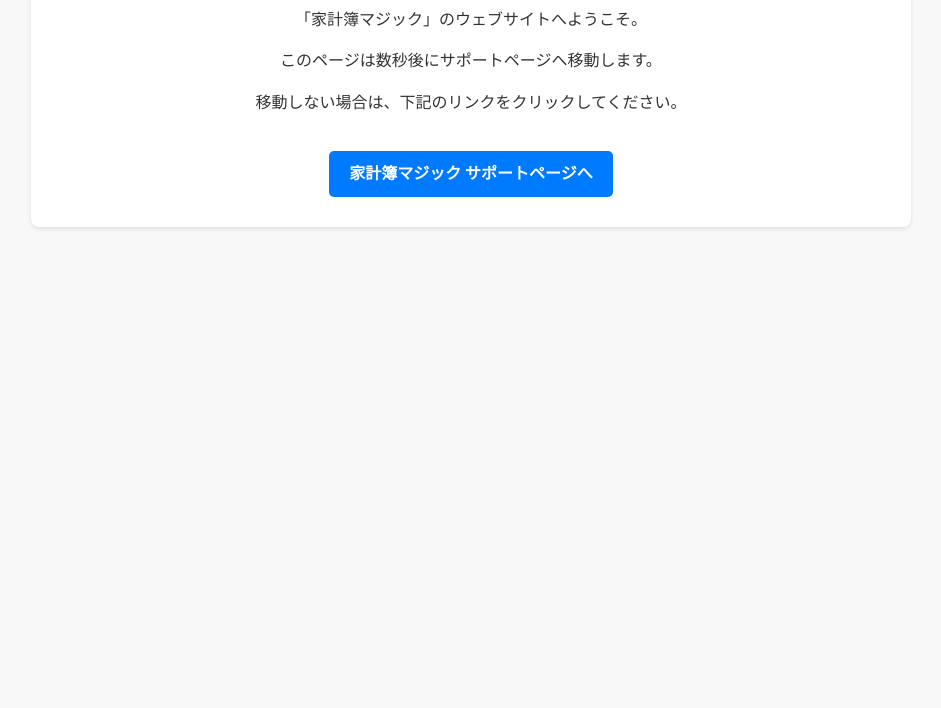
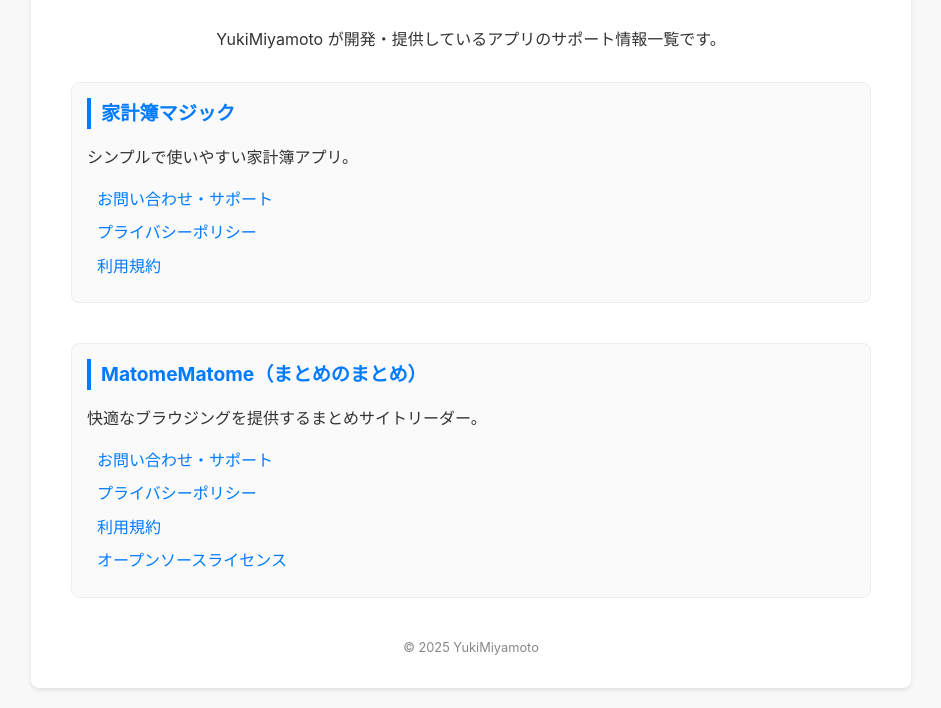
Before and after one commit to yukimiyamoto-project/yukimiyamoto-project.github.io, a plain HTML site: page index.html in a window 1280 px wide. Shown: the part 137-845 px from the top of the page, without its empty margins (169-1110 px from the left). Before the commit the page ends 800 px from the top, so only its background shows below. Drawn offline with Linux system fonts and the light colour scheme.

Commit message:
Update index.html

```diff
--- a/index.html
+++ b/index.html
@@ -3,11 +3,9 @@
 <head>
     <meta charset="UTF-8">
     <meta name="viewport" content="width=device-width, initial-scale=1.0">
-    <title>家計簿マジック</title>
-    <!-- 5秒後にサポートページにリダイレクトします -->
-    <meta http-equiv="refresh" content="5;url=https://yukimiyamoto-project.github.io/KakeiboMagic-legal/support.html">
+    <title>YukiMiyamoto Apps Support</title>
+    <!-- 自動リダイレクト（meta refresh）は削除しました -->
     <style>
-        /* サポートページと同じデザインを適用 */
         body {
             font-family: -apple-system, BlinkMacSystemFont, "Segoe UI", Roboto, "Helvetica Neue", Arial, sans-serif;
             line-height: 1.6;
@@ -20,41 +18,52 @@
             max-width: 800px;
             margin: 0 auto;
             background-color: #ffffff;
-            padding: 20px 40px;
+            padding: 30px 40px;
             border-radius: 8px;
             box-shadow: 0 2px 4px rgba(0,0,0,0.1);
-            text-align: center; /* 中央寄せにします */
         }
         h1 {
             border-bottom: 1px solid #eee;
             padding-bottom: 10px;
-            margin-bottom: 20px; /* 見出しの下に余白を追加 */
+            margin-bottom: 30px;
+            text-align: center;
         }
-        p {
-            margin-bottom: 10px; /* 段落の下に余白を追加 */
+        h2 {
+            font-size: 1.2em;
+            margin-top: 0;
+            color: #007aff;
+            border-left: 4px solid #007aff;
+            padding-left: 10px;
+        }
+        .app-section {
+            margin-bottom: 40px;
+            padding: 15px;
+            background-color: #fafafa;
+            border-radius: 8px;
+            border: 1px solid #eee;
+        }
+        ul {
+            list-style-type: none;
+            padding: 0;
+            margin: 10px 0 0 0;
+        }
+        li {
+            margin-bottom: 8px;
+            padding-left: 10px;
         }
         a {
             color: #007aff;
             text-decoration: none;
+            font-weight: 500;
         }
         a:hover {
             text-decoration: underline;
         }
-        /* リダイレクトリンク用のスタイル（少しボタン風に） */
-        .redirect-button {
-            display: inline-block;
-            background-color: #007aff; /* 青色の背景 */
-            color: white; /* 白い文字 */
-            padding: 10px 20px;
-            border-radius: 5px;
-            text-decoration: none;
-            font-weight: bold;
-            margin-top: 20px; /* 上部に余白 */
-            transition: background-color 0.3s ease; /* ホバー時のアニメーション */
-        }
-        .redirect-button:hover {
-            background-color: #0056b3; /* ホバーで少し暗く */
-            text-decoration: none;
+        footer {
+            text-align: center;
+            margin-top: 40px;
+            font-size: 0.8em;
+            color: #888;
         }
     </style>
 </head>
@@ -62,26 +71,37 @@
 
     <div class="container">
 
-        <h1>家計簿マジック</h1>
+        <h1>アプリサポートポータル</h1>
+        <p style="text-align: center; margin-bottom: 30px;">YukiMiyamoto が開発・提供しているアプリのサポート情報一覧です。</p>
 
-        <p>「家計簿マジック」のウェブサイトへようこそ。</p>
+        <!-- 家計簿マジック -->
+        <div class="app-section">
+            <h2>家計簿マジック</h2>
+            <p>シンプルで使いやすい家計簿アプリ。</p>
+            <ul>
+                <!-- 既存のURLに合わせています -->
+                <li><a href="https://yukimiyamoto-project.github.io/KakeiboMagic-legal/support.html">お問い合わせ・サポート</a></li>
+                <li><a href="https://yukimiyamoto-project.github.io/KakeiboMagic-legal/privacy.html">プライバシーポリシー</a></li>
+                <li><a href="https://yukimiyamoto-project.github.io/KakeiboMagic-legal/terms.html">利用規約</a></li>
+            </ul>
+        </div>
 
-        <p>このページは数秒後にサポートページへ移動します。</p>
-        <p>移動しない場合は、下記のリンクをクリックしてください。</p>
+        <!-- MatomeMatome -->
+        <div class="app-section">
+            <h2>MatomeMatome（まとめのまとめ）</h2>
+            <p>快適なブラウジングを提供するまとめサイトリーダー。</p>
+            <ul>
+                <!-- 今回新しく作ったURLです -->
+                <li><a href="https://yukimiyamoto-project.github.io/MatomeMatome-legal/support.html">お問い合わせ・サポート</a></li>
+                <li><a href="https://yukimiyamoto-project.github.io/MatomeMatome-legal/privacy.html">プライバシーポリシー</a></li>
+                <li><a href="https://yukimiyamoto-project.github.io/MatomeMatome-legal/terms.html">利用規約</a></li>
+                <li><a href="https://yukimiyamoto-project.github.io/MatomeMatome-legal/licenses.html">オープンソースライセンス</a></li>
+            </ul>
+        </div>
 
-        <!-- サポートページへのリンク -->
-        <p>
-            <a href="https://yukimiyamoto-project.github.io/KakeiboMagic-legal/support.html" class="redirect-button">
-                家計簿マジック サポートページへ
-            </a>
-        </p>
-
-        <!-- App Storeへのリンクも追加しておくと、もしユーザーがサイトに訪れた際にアプリにたどり着きやすくなります -->
-        <!-- App StoreのURLの「idYOUR_APP_ID」の部分は、あなたのアプリのIDに置き換えてください -->
-        <!-- <p style="margin-top: 30px; font-size: 0.9em;">
-            または
-            <a href="https://apps.apple.com/jp/app/%E5%AE%B6%E8%A8%88%E7%B0%BF%E3%83%9E%E3%82%B8%E3%83%83%E3%82%AF/idYOUR_APP_ID" target="_blank">App Storeでアプリをダウンロード</a>
-        </p> -->
+        <footer>
+            &copy; 2025 YukiMiyamoto
+        </footer>
 
     </div>
 
```
